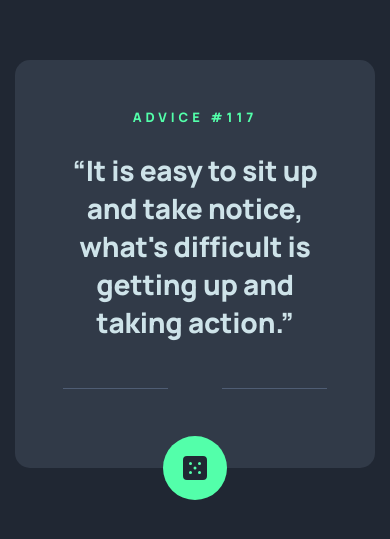
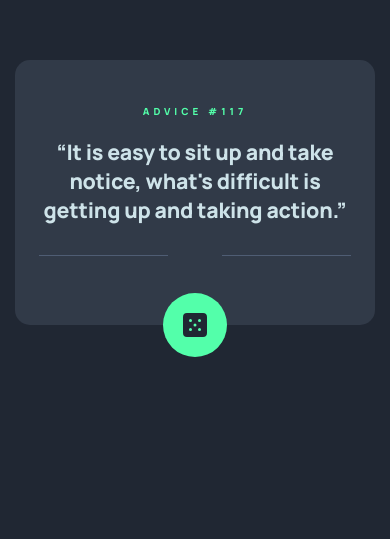
Before and after one commit to vitordiniz22/advice-generator, a website built with Vite: page index.html in a window 390 px wide. Shown: the part 163-702 px from the top of the page. Built offline with nearby package versions, Linux system fonts and the light colour scheme; files whose address does not match are found by name.

Commit message:
Improve mobile

```diff
--- a/src/style.css
+++ b/src/style.css
@@ -1,11 +1,11 @@
 /* Base */
 
 :root {
-  --color-neon-green: #53FFAA;
+  --color-neon-green: #53ffaa;
   --color-dark-blue: #202733;
-  --color-light-cyan: #CEE3E9;
-  --color-grayish-blue: #4F5D74;
-  --color-dark-greyish-blue: #313A48;
+  --color-light-cyan: #cee3e9;
+  --color-grayish-blue: #4f5d74;
+  --color-dark-greyish-blue: #313a48;
 }
 
 * {
@@ -27,7 +27,9 @@ main {
   padding: 15px;
 }
 
-div, section, main {
+div,
+section,
+main {
   position: relative;
 }
 
@@ -40,31 +42,53 @@ button {
 
 .card {
   width: 100%;
-  max-width: 33.75rem;
+  max-width: 26rem;
   background-color: var(--color-dark-greyish-blue);
   border-radius: 15px;
   text-align: center;
-  padding: 37px 48px;
+  padding: 37px 24px;
   margin-top: 208px;
+}
+
+@media (min-width: 768px) {
+  .card {
+    padding: 37px 48px;
+    max-width: 33.75rem;
+  }
 }
 
 .card__heading {
   display: block;
-  font-size: 0.8125rem;
+  font-size: 0.611rem;
   text-transform: uppercase;
   letter-spacing: 0.247rem;
   color: var(--color-neon-green);
-  margin-bottom: 1.6rem;
+  margin-bottom: 1.2rem;
+}
+
+@media (min-width: 768px) {
+  .card_heading {
+    font-size: 0.8125rem;
+    margin-bottom: 1.6rem;
+  }
 }
 
 .card__quote {
   position: relative;
-  font-size: 1.75rem;
+  font-size: 1.333rem;
   letter-spacing: -0.015rem;
   color: var(--color-light-cyan);
   margin: 0;
-  padding-bottom: 3rem;
-  margin-bottom: 2.6rem;
+  padding-bottom: 2rem;
+  margin-bottom: 2rem;
+}
+
+@media (min-width: 768px) {
+  .card__quote {
+    font-size: 1.75rem;
+    padding-bottom: 3rem;
+    margin-bottom: 2.6rem;
+  }
 }
 
 .card__quote:before {
@@ -79,7 +103,7 @@ button {
 
 .card__quote:after {
   content: '';
-  background-image: url("assets/images/quote.svg");
+  background-image: url('assets/images/quote.svg');
   background-repeat: no-repeat;
   background-position: center;
   background-size: 20px;
@@ -102,11 +126,16 @@ button {
   height: 64px;
   border-radius: 100%;
   background-color: var(--color-neon-green);
-  transition: .3s ease box-shadow;
+  transition: 0.3s ease box-shadow;
 }
 
 .card__button:hover {
   box-shadow: 0px 0px 40px var(--color-neon-green);
+}
+
+.card__button:disabled {
+  opacity: 0.5;
+  cursor: not-allowed;
 }
 
 /* Icons */
```
